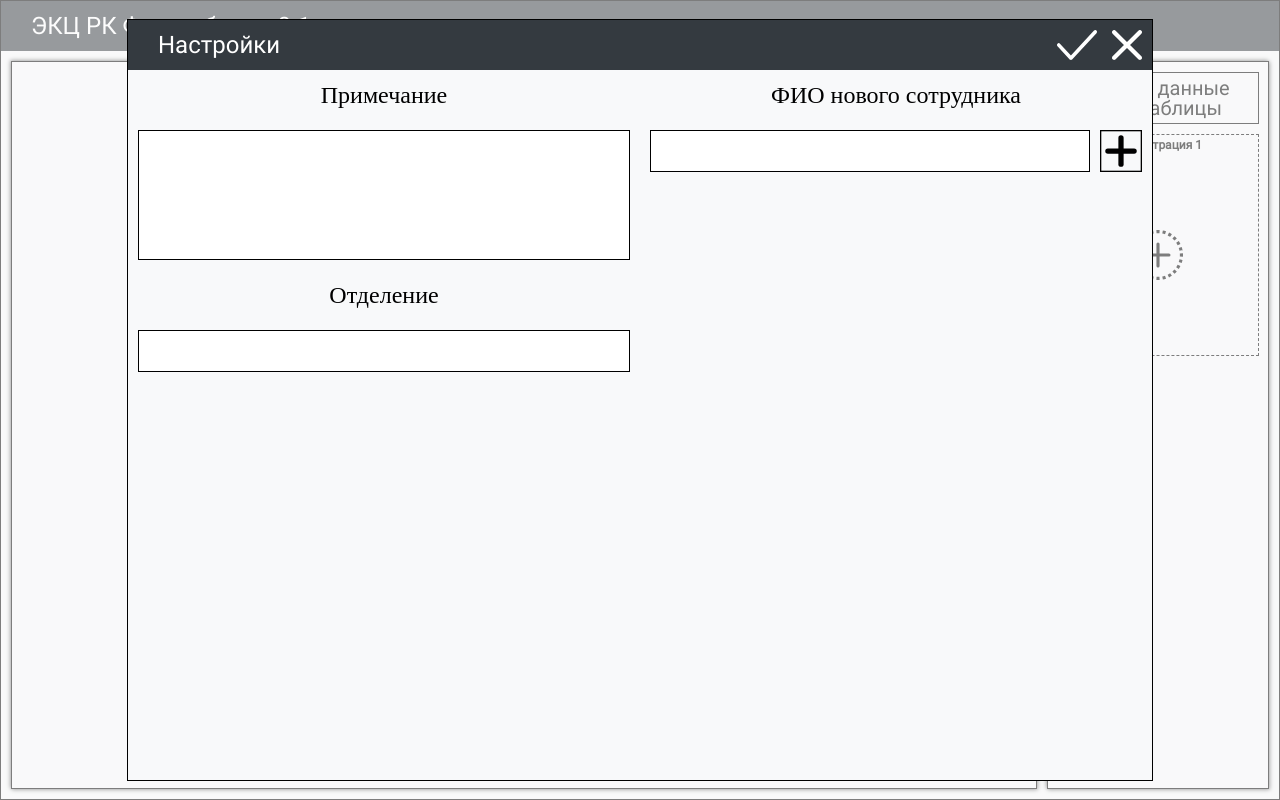
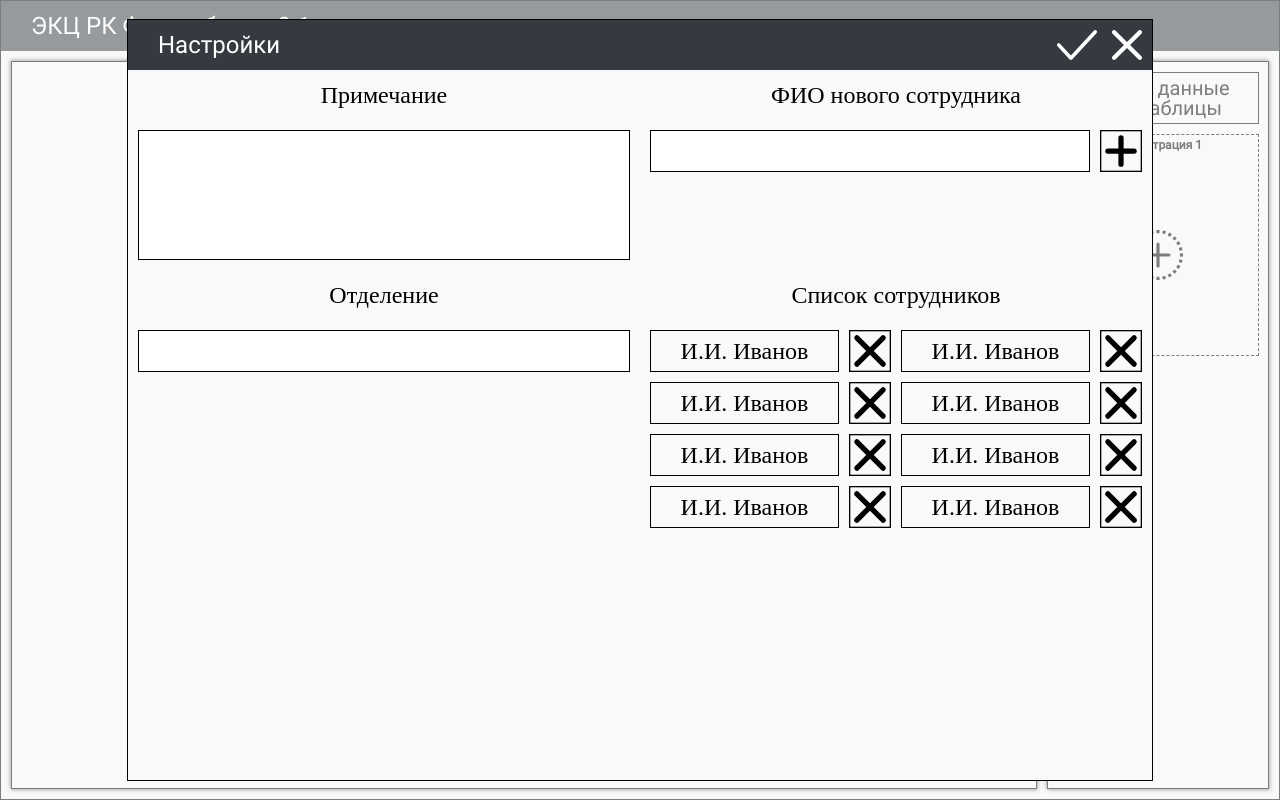
Before and after one commit to dimonenm/exp-photo-table, a React (Create React App) app in the folder app/: page / in a window 1280 px wide. Both pictures are taken after a click on the element "Настройки". Built offline with nearby package versions, Linux system fonts and the light colour scheme.

Commit message:
h30.11.2021

```diff
--- a/app/src/components/modal/ModalContent.js
+++ b/app/src/components/modal/ModalContent.js
@@ -1,5 +1,6 @@
 import React, { useState, useEffect, useContext } from 'react';
 import AvatarEditor from 'react-avatar-editor';
+import ModalContentEmployeeItem from './ModalContentEmployeeItem';
 import { modalDataContext } from '../../App';
 import './ModalContent.css'
 import './ModalContentGrid.css'
@@ -80,6 +81,19 @@ const ModalContent = () => {
           <div className="modal-content-grid-settings-title">Отделение</div>
           <div className="modal-content-grid-settings-input">
             <input type="text"></input>
+          </div>
+        </div>
+        <div className="modal-content-grid-settings-employee-list">
+          <div className="modal-content-grid-settings-title">Список сотрудников</div>
+          <div className="modal-content-grid-settings-list">
+            <ModalContentEmployeeItem />
+            <ModalContentEmployeeItem />
+            <ModalContentEmployeeItem />
+            <ModalContentEmployeeItem />
+            <ModalContentEmployeeItem />
+            <ModalContentEmployeeItem />
+            <ModalContentEmployeeItem />
+            <ModalContentEmployeeItem />
           </div>
         </div>
       </div>
--- /dev/null
+++ b/app/src/components/modal/ModalContentEmployeeItem.css
@@ -0,0 +1,27 @@
+.modal-content-grid-settings-list-item {
+    display: grid;
+    grid-template-columns: 1fr 52px;
+}
+.modal-content-grid-settings-list-item-name {
+    display: grid;
+    align-items: center;
+
+    font-family: "Times New Roman", Times, serif;
+    font-size: 24px;
+    text-align: center;
+
+    height: 40px;
+
+    border: 1px solid #000;
+}
+.modal-content-grid-settings-list-item-del-btn {
+    height: 42px;
+    width: 42px;
+
+    margin-left: 10px;
+
+    background-image: url("../../img/plus-cros.svg");
+    background-repeat: no-repeat;
+    background-size: cover;
+    background-position: center center;
+}
--- /dev/null
+++ b/app/src/components/modal/ModalContentEmployeeItem.js
@@ -0,0 +1,12 @@
+import "./ModalContentEmployeeItem.css";
+
+const ModalContentEmployeeItem = () => {
+
+  return (
+    <div className="modal-content-grid-settings-list-item">
+      <div className="modal-content-grid-settings-list-item-name">И.И. Иванов</div>
+      <div className="modal-content-grid-settings-list-item-del-btn"></div>
+    </div>
+  );
+}
+export default ModalContentEmployeeItem;
--- a/app/src/components/modal/ModalContentGrid.css
+++ b/app/src/components/modal/ModalContentGrid.css
@@ -20,6 +20,15 @@
     grid-column-end: 3;
 }
 .modal-content-grid-settings-employee {
+    grid-column-start: 3;
+    grid-column-end: 5;
+}
+.modal-content-grid-settings-employee-list {
+    display: grid;
+    grid-template-rows: 50px;
+
+    grid-row-start: 2;
+    grid-row-end: 4;
     grid-column-start: 3;
     grid-column-end: 5;
 }
@@ -69,10 +78,19 @@
     border-radius: 0;
     outline: none;
 }
-.modal-content-grid-settings-employee .modal-content-grid-settings-input{
+.modal-content-grid-settings-list {
+    display: grid;
+    grid-template-columns: 1fr 1fr;
+    gap: 10px;
+
+    align-content: start;
+
+    padding: 10px;
+}
+.modal-content-grid-settings-employee .modal-content-grid-settings-input {
     grid-template-columns: 1fr 52px;
 }
-.plus-btn{
+.plus-btn {
     height: 42px;
     width: 42px;
 
```
Also changed, not shown: app/src/img/plus-cros.svg (added).
